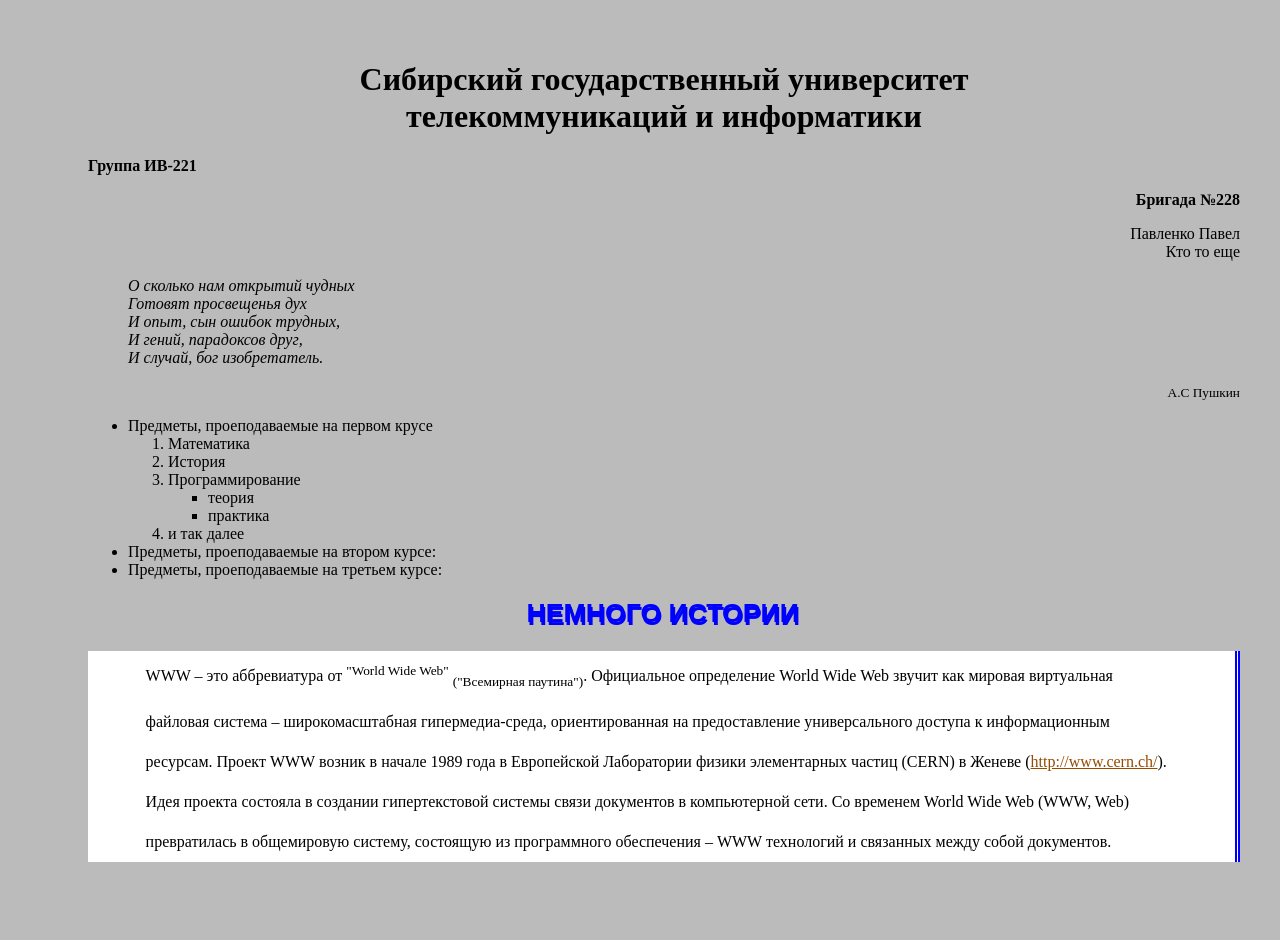
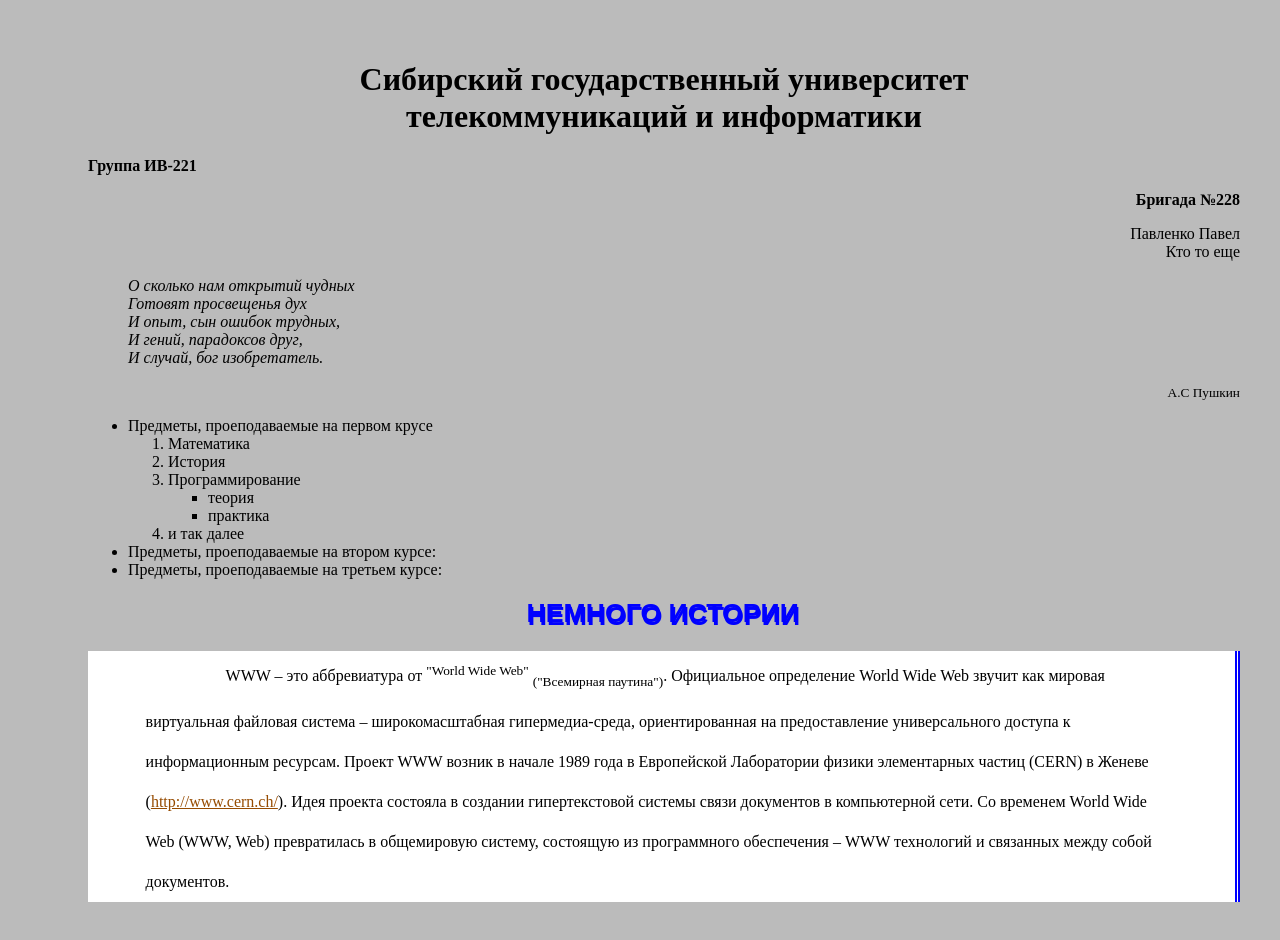
Before and after one commit to azard285/IT, a plain HTML site: page 1lab/1laba.html in a window 1280 px wide. Before the commit the page ends 918 px from the top, so only its background shows below. Drawn offline with Linux system fonts and the light colour scheme.

Commit message:
Update 1.css

```diff
--- a/1lab/css/1.css
+++ b/1lab/css/1.css
@@ -14,6 +14,7 @@ body
     padding-left: 5%;
     padding-right: 5%;
     line-height: 40px;
+    text-indent: 5em;
 }
 
 .WW h2
```
